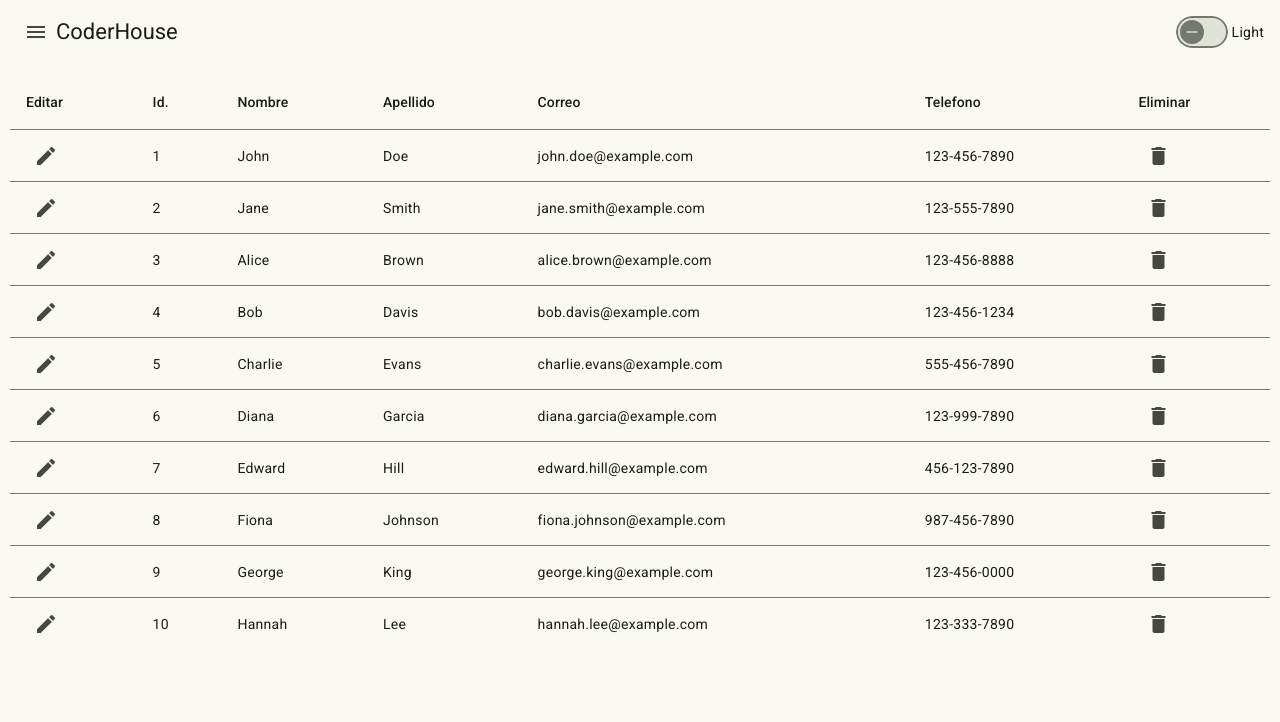
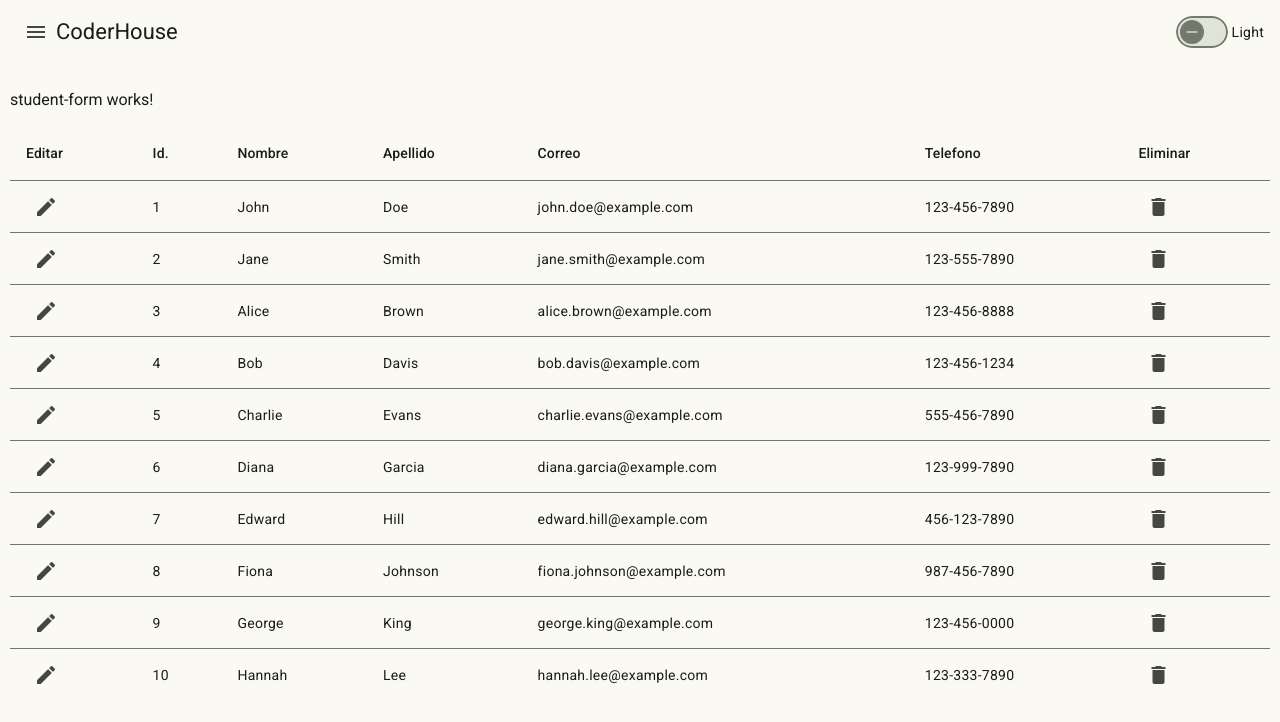
Before and after one commit to carlosandresalzate/1TF-Alzate, an Angular app: page /students in a window 1280 px wide. Shown: the top 722 px of the page. Built offline with nearby package versions, Linux system fonts and the light colour scheme.

Commit message:
Student-Form: se Agrega al componente Student

```diff
--- a/src/app/pages/students/students.component.html
+++ b/src/app/pages/students/students.component.html
@@ -1,3 +1,5 @@
+<app-student-form />
+
 <table mat-table [dataSource]="students" class="mat-elevation-z8">
   <!--- Note that these columns can be defined in any order.
         The actual rendered columns are set as a property on the row definition" -->
```
